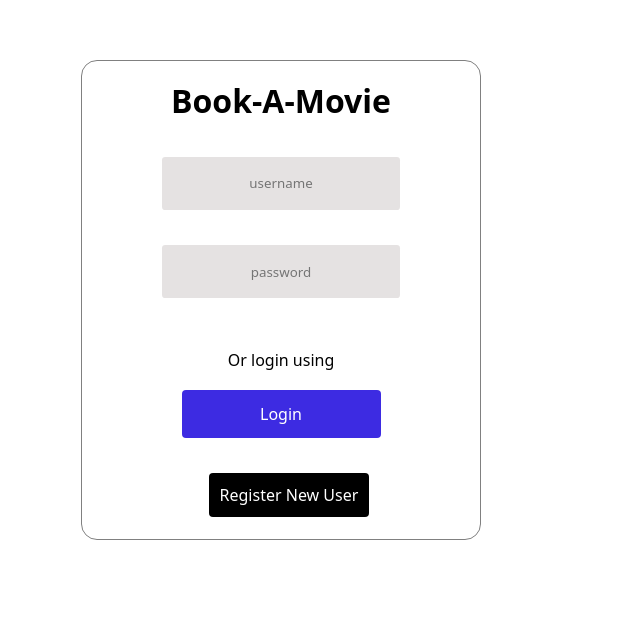
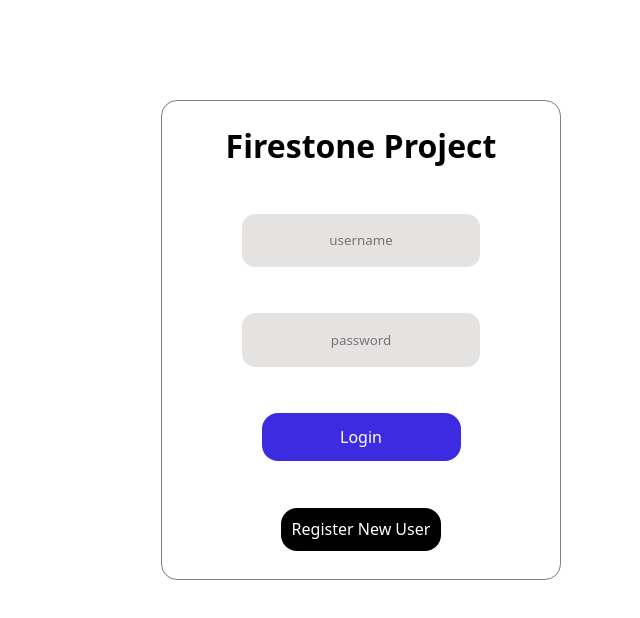
Before and after one commit to uwohci23/Group-22-Project, a React (Create React App) app in the folder Movie_Booking_System/react-frontend/: page / in a window 1280 px wide. Shown: the part 140-758 px from the top of the page, without its empty margins (319-959 px from the left). Built offline with nearby package versions, Linux system fonts and the light colour scheme.

Commit message:
preliminary routes addition

```diff
--- a/Movie_Booking_System/react-frontend/package.json
+++ b/Movie_Booking_System/react-frontend/package.json
@@ -11,8 +11,10 @@
     "@types/react": "^18.0.25",
     "@types/react-dom": "^18.0.9",
     "axios": "^1.2.0",
+    "framer-motion": "^10.8.4",
     "react": "^18.2.0",
     "react-dom": "^18.2.0",
+    "react-router-dom": "^6.9.0",
     "react-scripts": "^5.0.1",
     "web-vitals": "^2.1.4"
   },
--- a/Movie_Booking_System/react-frontend/src/App.js
+++ b/Movie_Booking_System/react-frontend/src/App.js
@@ -1,7 +1,9 @@
 import './App.css';
+import {BrowserRouter as Router} from "react-router-dom";
 import LoginPage from './Components/LoginPage/LoginPage';
 import MainPages from './Components/MainPages/MainPages';
 import React from 'react';
+import AnimatedRoutes from './Components/Routes/RoutesComponent';
 
 function App() {
 
@@ -10,8 +12,11 @@ function App() {
 
     return (
     <div className="App">
-        {showLogin ? <LoginPage setShowLogin={setShowLogin} setPageToShow={setPageToShow}/>
-            : <MainPages setShowLogin={setShowLogin} pageToShow={pageToShow}/>}
+        {/* {showLogin ? <LoginPage setShowLogin={setShowLogin} setPageToShow={setPageToShow}/>
+            : <MainPages setShowLogin={setShowLogin} pageToShow={pageToShow}/>} */}
+        <Router>
+            <AnimatedRoutes />
+        </Router>
     </div>
     );
 }
--- a/Movie_Booking_System/react-frontend/src/Components/LoginComponent/Login.css
+++ /dev/null
@@ -1,98 +0,0 @@
-* {
-    margin: 0;
-    box-sizing: 0;
-    font-family: system-ui,-apple-system,BlinkMacSystemFont,"Segoe UI",Roboto,"Helvetica Neue",Arial,"Noto Sans",sans-serif,"Apple Color Emoji","Segoe UI Emoji","Segoe UI Symbol","Noto Color Emoji";
-}
-.page {
-    height: 100vh;
-    width: 100%;
-    display: flex;
-    justify-content: center;
-    align-items: center;
-}
-
-.loginPage {
-    width: 25em;
-    height: 30em;
-    position: absolute;
-    top: 50%;
-    left: 50%;
-    margin-top: -12.5em;
-    margin-left: -15em;
-    border-radius: 1em;
-    border: 1px solid gray;
-    display: flex;
-    flex-direction: column;
-    align-items: center;
-    justify-content: space-around;
-}
-
-.loginPagenull {
-    display: none;
-}
-
-.alt-login {
-    width: 80%;
-    height: 3em;
-    display: flex;
-    justify-content: center;
-}
-
-.alt-login div {
-    width: 50%;
-    height: 90%;
-    border-radius: 0.25em;
-    margin-left: 5%;
-    background-color: black;
-    background-position: center;
-    background-size: contain;
-    background-repeat: no-repeat;
-    cursor: pointer;
-}
-
-.loginInput {
-    border: none;
-    background-color: rgb(229, 226, 226);
-    height: 2em;
-    width: 60%;
-    border-radius: 0.25em;
-    text-align: center;
-    padding: 2em;
-}
-
-.loginInput:focus {
-    outline-color: rgb(32, 177, 255);
-}
-
-.login-btn {
-    width: 50%;
-    height: 3em;
-    background-color: rgb(61, 43, 226);
-    display: flex;
-    justify-content: center;
-    align-items: center;
-    transition: 0.5s;
-    border-radius: 0.25em;
-    cursor: pointer;
-    color: white;
-}
-.login-btn:hover {
-    transform: scale(1.25);
-}
-
-#forgot {
-    color: white;
-}
-
-#register {
-    color: white;
-}
-
-.text {
-    position: relative;
-    bottom: -1em;
-}
-
-.hide {
-    display: none;
-}
--- a/Movie_Booking_System/react-frontend/src/Components/LoginComponent/LoginComponent.js
+++ /dev/null
@@ -1,64 +0,0 @@
-import "./Login.css"
-import Axios from "axios";
-import React from "react"
-import OperationFailedComponent from "../OperationFailedComponent/OperationFailedComponent";
-
-const LoginComponent = ({setShowRegister, setShowLogin, setPageToShow}) => {
-
-    const [requestError, setRequestError] = React.useState(false);
-
-    const handleShow = (state) => {
-        setShowRegister(state);
-    }
-
-    const handleLogin = (successful) => {
-        const username = getUsername();
-        const password = getPassword();
-
-        const request = {username: username, password: password};
-
-        const result = Axios.post("http://127.0.0.1:5000/user/login", request).then(
-            (response) => {
-                if (response.data.status) {
-                    // login is successful, check for admin
-                    setShowLogin(successful);
-                    if (response.data.admin_status > 0) {
-                        setPageToShow(["admin", username]);
-                    } else {
-                        setPageToShow(["normal", username]);
-                    }
-                }
-        }).catch((error) => {setRequestError(true);});
-    }
-
-    const getUsername = () => {
-        const username = document.getElementById("username");
-        return username.value;
-    }
-
-    const getPassword = () => {
-        const password = document.getElementById("password");
-        return password.value;
-    }
-
-    return (
-        <div className="loginCover">
-            <form action="" method="post">
-                <div className="loginPage">
-                    <h1>Book-A-Movie</h1>
-                    <input className="loginInput" id="username" type="text" placeholder="username" />
-                    <input className="loginInput" id ="password" type="password" placeholder="password" />
-
-                    <p className="text">Or login using</p>
-                    <div className="login-btn" onClick= {() => {handleLogin(false);}}>Login</div>
-                    <div className="alt-login">
-                        <div className="login-btn" id="register" onClick= {() => {handleShow(true); }}>Register New User</div>
-                    </div>
-                    {requestError ? <OperationFailedComponent error={"Username or password invalid"} /> : null}
-                </div>
-            </form>
-        </div>
-     );
-}
-
-export default LoginComponent;
--- a/Movie_Booking_System/react-frontend/src/Components/LoginPage/LoginPage.css
+++ b/Movie_Booking_System/react-frontend/src/Components/LoginPage/LoginPage.css
@@ -1,3 +1,109 @@
+* {
+    margin: 0;
+    box-sizing: 0;
+    font-family: system-ui,-apple-system,BlinkMacSystemFont,"Segoe UI",Roboto,"Helvetica Neue",Arial,"Noto Sans",sans-serif,"Apple Color Emoji","Segoe UI Emoji","Segoe UI Symbol","Noto Color Emoji";
+}
+/* body {
+    background-image: url("aceb-image.jpg");
+    width: 100%;
+    height: 100%;
+} */
+
 .loginCover {
-    background: linear-gradient(rgb(144, 187, 236), rgba(186, 214, 230, 0.95)) no-repeat center fixed;
+    height: 100vh;
 }
+
+.page {
+    height: 100vh;
+    width: 100%;
+    display: flex;
+    justify-content: center;
+    align-items: center;
+}
+
+.loginPage {
+    width: 25em;
+    height: 30em;
+    position: absolute;
+    top: 50%;
+    left: 50%;
+    margin-top: -20vh;
+    margin-left: -20vh;
+    border-radius: 1em;
+    border: 1px solid gray;
+    display: flex;
+    flex-direction: column;
+    align-items: center;
+    justify-content: space-around;
+    background-color: white;
+}
+
+.loginPagenull {
+    display: none;
+}
+
+.alt-login {
+    width: 80%;
+    height: 3em;
+    display: flex;
+    justify-content: center;
+}
+
+.alt-login div {
+    width: 50%;
+    height: 90%;
+    border-radius: 1em;
+    /* margin-left: 5%; */
+    background-color: black;
+    background-position: center;
+    background-size: contain;
+    background-repeat: no-repeat;
+    cursor: pointer;
+}
+
+.loginInput {
+    border: none;
+    background-color: rgb(229, 226, 226);
+    height: 2em;
+    width: 60%;
+    border-radius: 1em;
+    text-align: center;
+    padding: 2em;
+}
+
+.loginInput:focus {
+    outline-color: rgb(32, 177, 255);
+}
+
+.login-btn {
+    width: 50%;
+    height: 3em;
+    background-color: rgb(61, 43, 226);
+    display: flex;
+    justify-content: center;
+    align-items: center;
+    transition: 0.5s;
+    border-radius: 1em;
+    cursor: pointer;
+    color: white;
+}
+.login-btn:hover {
+    transform: scale(1.25);
+}
+
+#forgot {
+    color: white;
+}
+
+#register {
+    color: white;
+}
+
+.text {
+    position: relative;
+    bottom: -1em;
+}
+
+.hide {
+    display: none;
+}
--- a/Movie_Booking_System/react-frontend/src/Components/LoginPage/LoginPage.js
+++ b/Movie_Booking_System/react-frontend/src/Components/LoginPage/LoginPage.js
@@ -1,22 +1,32 @@
+import "./LoginPage.css";
+import { useNavigate  } from "react-router-dom";
 import React from "react";
-import RegisterUser from "../RegisterUserComponent/RegisterUser";
-import LoginComponent from "../LoginComponent/LoginComponent";
-import "./LoginPage.css"
 
-// MAIN COMPONENT, LOGIN PAGE MAIN
-const LoginPage = ({setShowLogin, setPageToShow}) => {
+const LoginComponent = ({setShowRegister, setShowLogin, setPageToShow}) => {
+    const navigate = useNavigate();
 
-    const [showRegister, setShowRegister] = React.useState(false);
-
-    // setShowLogin passed to login component, on the event of successful login
+    const handleLogin = (successful) => {
+        console.log("preliminary");
+    }
     return (
         <div className="loginCover">
+            <form action="" method="post">
+                <div className="loginPage">
+                    <h1>Firestone Project</h1>
+                    <input className="loginInput" id="username" type="text" placeholder="username" />
+                    <input className="loginInput" id ="password" type="password" placeholder="password" />
 
-            {showRegister ? <RegisterUser setShowRegister={setShowRegister}/>
-                : <LoginComponent setShowRegister={setShowRegister} setShowLogin={setShowLogin} setPageToShow={setPageToShow}/>}
-
+                    <div className="login-btn" onClick= {() => {handleLogin(false);}}>Login</div>
+                    <div className="alt-login">
+                        <div className="login-btn" id="register" onClick={() => {
+                            navigate("/register");
+                        }}>Register New User</div>
+                    </div>
+                    {/* {requestError ? <OperationFailedComponent error={"Username or password invalid"} /> : null} */}
+                </div>
+            </form>
         </div>
      );
 }
 
-export default LoginPage;
+export default LoginComponent;
--- /dev/null
+++ b/Movie_Booking_System/react-frontend/src/Components/Routes/RoutesComponent.js
@@ -0,0 +1,24 @@
+import {BrowserRouter as Router, Route, Routes, useLocation} from "react-router-dom"
+import LoginComponent from "../LoginPage/LoginPage";
+// import MainPageComponent from "../MainPage/MainPageComponent/MainPageComponent";
+
+import { AnimatePresence } from "framer-motion";
+import RegisterUser from "../RegisterUserComponent/RegisterUser";
+import StaffPage from "../StaffPage/StaffPage";
+
+function AnimatedRoutes() {
+    const location = useLocation();
+    return (
+    <AnimatePresence>
+        <Routes location={location} key={location.pathname}>
+            {/* <Route path="/" element={<MainPageComponent />}/> */}
+            <Route path="/register" element={<RegisterUser />}/>
+            {/* <Route path="/login" element={<LoginComponent />}/> */}
+            <Route path="/" element={<LoginComponent />}/>
+            <Route path="/admin" element={<StaffPage />}/>
+        </Routes>
+    </AnimatePresence>
+    );
+}
+
+export default AnimatedRoutes;
```
Also changed, not shown: 1 other file (tests, documents, lock files or other folders).
